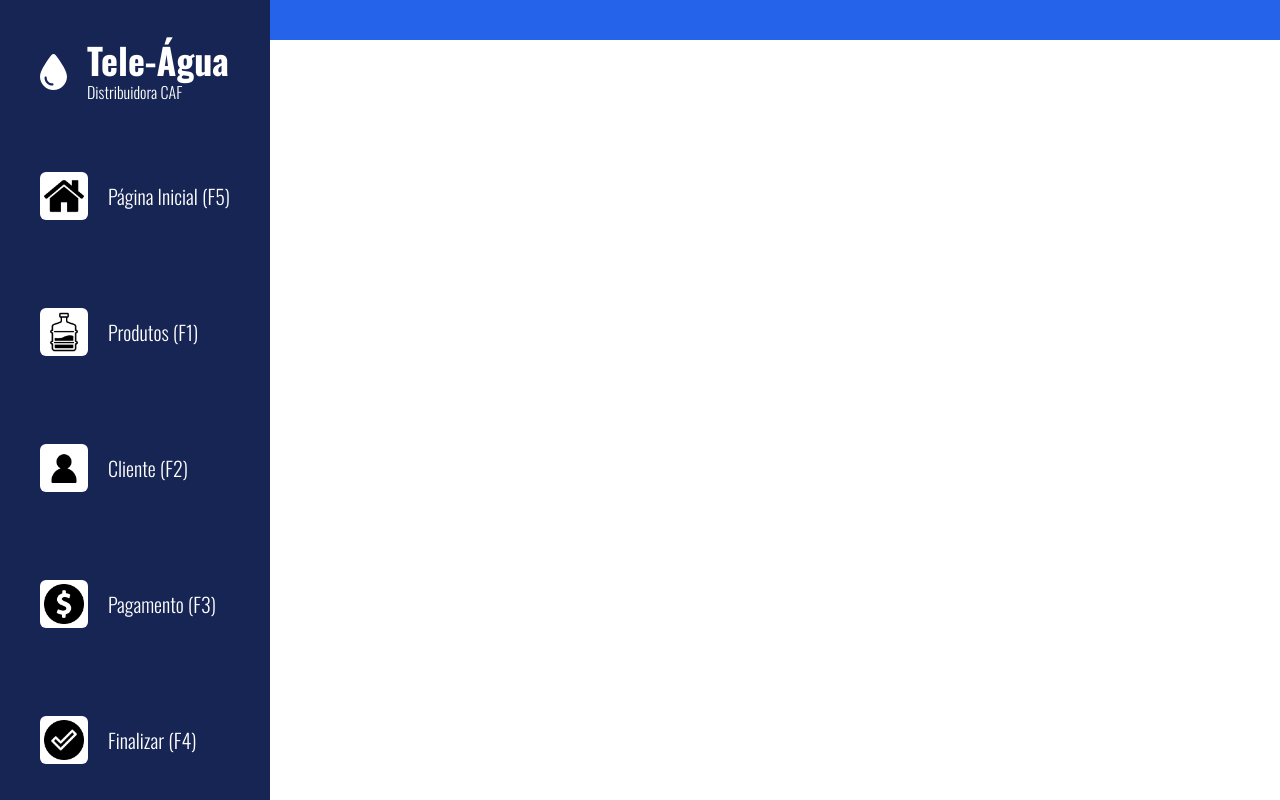
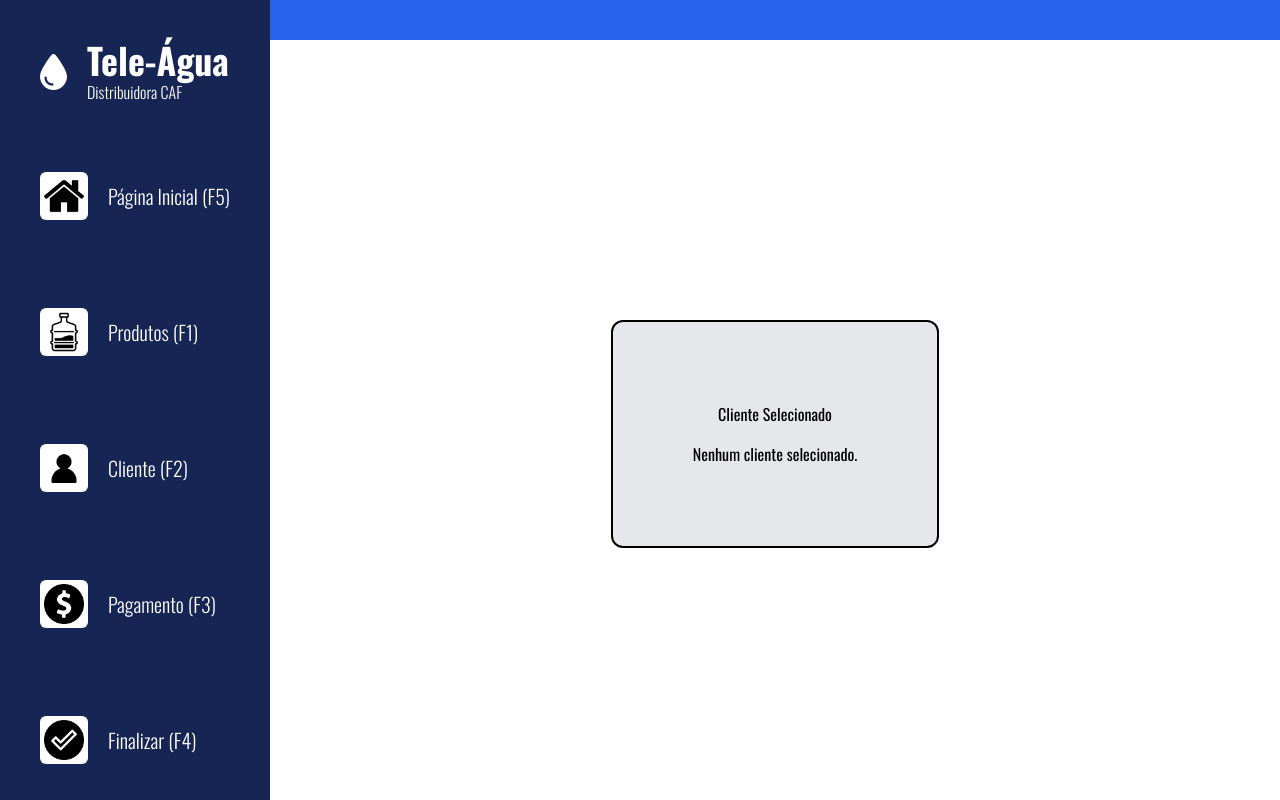
Before and after one commit to brenodacruz/teleagua, a React (Create React App) app: page /pedido in a window 1280 px wide. Built offline with nearby package versions, Linux system fonts and the light colour scheme.

Commit message:
Selecionar Cliente funcionando (Mas mandando para a pagina /pedido ainda)

```diff
--- a/src/App.js
+++ b/src/App.js
@@ -13,6 +13,7 @@ import CadastrarCliente from './pages/CadastrarCliente';
 import KeyboardNavigation from './pages/Atalhos';
 import EditarProduto from './pages/EditarProduto';
 import EditarCliente from './pages/EditarCliente';
+import PedidoContext from './layout/PedidoContext';
 
 
 
@@ -35,6 +36,7 @@ function App() {
           <Route path='/cadastrarcliente' element={<CadastrarCliente />} />
           <Route path='/editarproduto/:id' element={<EditarProduto />} />
           <Route path='/editarcliente/:id' element={<EditarCliente />} />
+          <Route path='/pedido' element={<PedidoContext />} />
         </Routes>
       </div>
     </Router>
--- /dev/null
+++ b/src/layout/PedidoContext.js
@@ -0,0 +1,25 @@
+import { useLocation } from "react-router-dom";
+
+export default function PedidoContext() {
+    const location = useLocation();
+    const cliente = location.state?.cliente; // Acessa o objeto do cliente
+
+    return (
+        <div className="flex h-screen w-full justify-center items-center pl-[270px] pt-[68px]">
+            <section className="border-2 border-black flex flex-col p-20 justify-center items-center text-center rounded-xl bg-gray-200 gap-4">
+                <h1>Cliente Selecionado</h1>
+                {cliente ? (
+                    <div>
+                        <p>Nome: {cliente.nome}</p>
+                        <p>Endereço: {cliente.endereco}</p>
+                        <p>Telefone 1: {cliente.telefone1}</p>
+                        {cliente.telefone2 && <p>Telefone 2: {cliente.telefone2}</p>}
+                        {cliente.telefone3 && <p>Telefone 3: {cliente.telefone3}</p>}
+                    </div>
+                ) : (
+                    <p>Nenhum cliente selecionado.</p>
+                )}
+            </section>
+        </div>
+    );
+}
--- a/src/pages/Clientes.js
+++ b/src/pages/Clientes.js
@@ -1,15 +1,16 @@
 import { FontAwesomeIcon } from "@fortawesome/react-fontawesome";
 import { faMagnifyingGlass, faSquarePlus } from '@fortawesome/free-solid-svg-icons';
 import ClientesComp from "../components/ClientesComp";
-import { Link } from "react-router-dom";
+import { Link, useNavigate } from "react-router-dom";
 import axios from 'axios';
 import { useEffect, useState } from 'react';
 
 export default function Clientes() {
     const [clientes, setClientes] = useState([]); // Estado para armazenar os clientes
     const [loading, setLoading] = useState(true); // Estado para indicar se os dados estão sendo carregados
-    const [selectedClienteId, setSelectedClienteId] = useState(null);
     const [searchTerm, setSearchTerm] = useState(''); // Estado para armazenar o termo de busca
+    const navigate = useNavigate()
+
 
     useEffect(() => {
         // Função para buscar clientes da API
@@ -41,9 +42,11 @@ export default function Clientes() {
         }
     };
 
-    const handleClienteSelect = (id) => {
-        setSelectedClienteId(id); // Atualiza o ID do cliente selecionado
+    const handleClienteSelect = (cliente) => {
+        // Passa todos os dados do cliente
+        navigate('/pedido', { state: { cliente } });
     };
+
 
     // Filtra os clientes com base no termo de busca
     const filteredClientes = clientes.filter(cliente =>
@@ -80,7 +83,7 @@ export default function Clientes() {
                 <p>Carregando clientes...</p> // Mensagem de carregamento
             ) : (
                 filteredClientes.map(cliente => (
-                    <div key={cliente.id} onClick={() => handleClienteSelect(cliente.id)} className="w-full">
+                    <div key={cliente.id} onClick={() => handleClienteSelect(cliente)} className="w-full">
                         <ClientesComp
                             id={cliente.id} // Passa o id do cliente para exclusão
                             nome={cliente.nome}
@@ -89,7 +92,7 @@ export default function Clientes() {
                             telefone2={cliente.telefone2}
                             telefone3={cliente.telefone3}
                             onDelete={deleteCliente} // Passa a função de exclusão como propriedade
-                            isSelected={selectedClienteId === cliente.id}
+
                         />
                     </div>
                 ))
```
